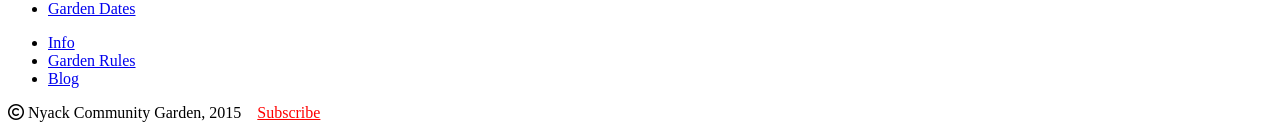
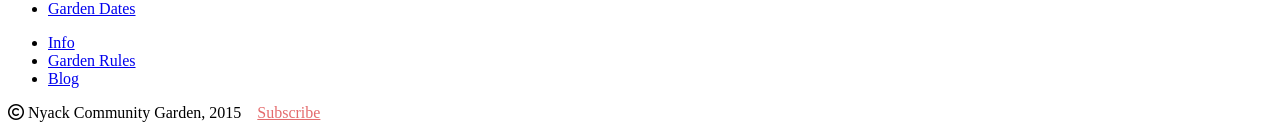
Before and after one commit to bosborne/nyackcommunitygarden, a Jekyll site: the page built from garden-rules/index.html, in a window 1280 px wide. Shown: the part 906-1041 px from the top of the page. Built offline with Jekyll 4.4.1, drawn with Linux system fonts in a browser that asks for light colours; nearby versions of some CDN libraries; library files that are not in the unit come from our copies; Markdown is read by kramdown in place of the engine named in the settings.

Commit message:
Change link color

```diff
--- a/_layouts/default.html
+++ b/_layouts/default.html
@@ -42,7 +42,7 @@
     </div>
     <div class="footer">
 			{% include navigation.html %}
-			<p><i class="fa fa-copyright"></i> Nyack Community Garden, 2015 &nbsp; &nbsp;<a style="color: red;" href="/feed.xml" type="application/atom+xml" rel="subscribe">Subscribe<a/></p>
+			<p><i class="fa fa-copyright"></i> Nyack Community Garden, 2015 &nbsp; &nbsp;<a style="color:#e46b6d" href="/feed.xml" type="application/atom+xml" rel="subscribe">Subscribe<a/></p>
     </div>
   </body>
 </html>
```
